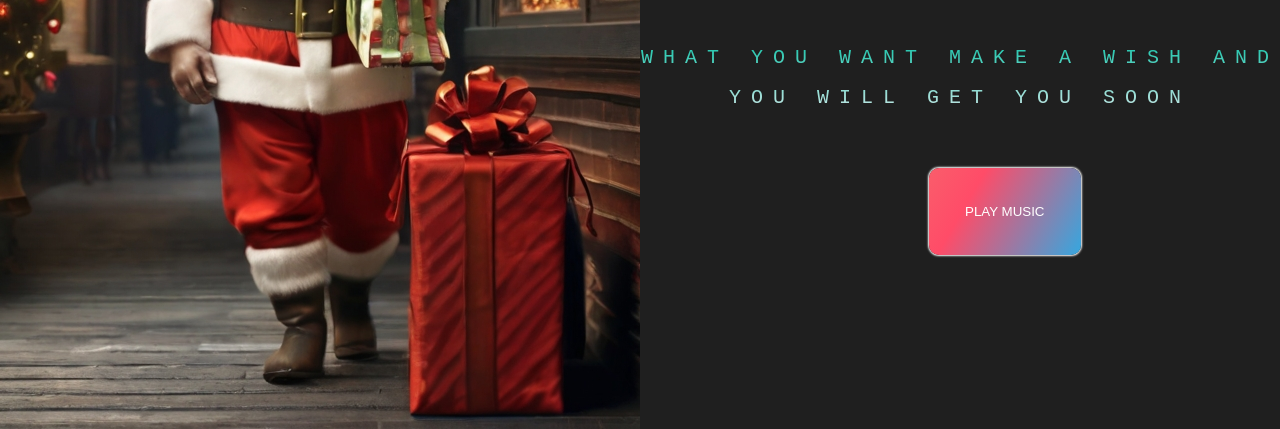
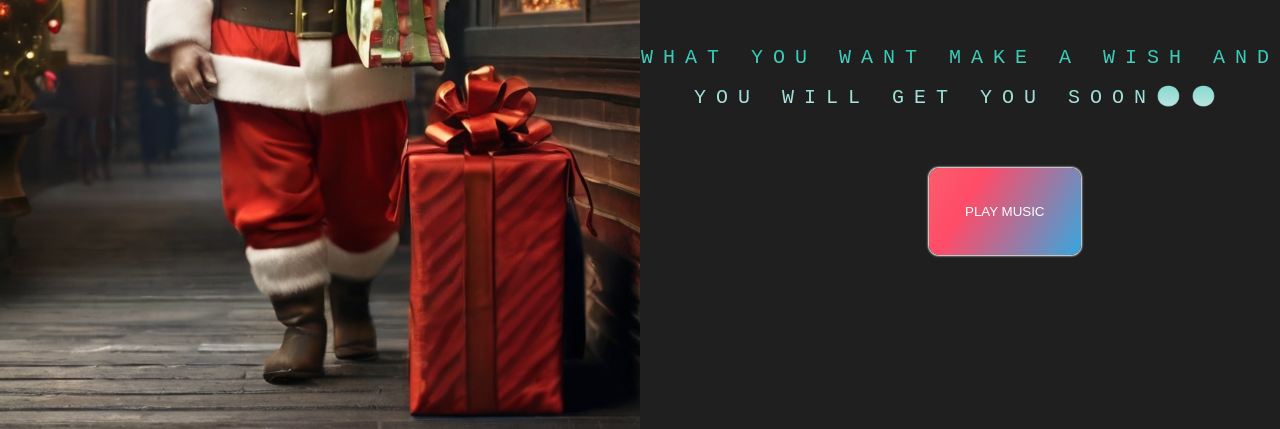
Before and after one commit to niteshkr100/happy, a plain HTML site: page index.html in a window 1280 px wide. Shown: the part 445-874 px from the top of the page. Drawn offline with nearby package versions, Linux system fonts and the light colour scheme.

Commit message:
Update index.html

```diff
--- a/index.html
+++ b/index.html
@@ -187,7 +187,7 @@
     <img src="./Leonardo_Diffusion_XL_santa_coming_with_gift_2.jpg" alt="">
 </div>
  <h2>🎊HAPPPY BIRTHDAY TO YOU BHAIYA🎉</h2>
- <p class="pp">WHAT YOU WANT MAKE A WISH AND YOU WILL GET YOU SOON</p>
+ <p class="pp">WHAT YOU WANT MAKE A WISH AND YOU WILL GET YOU SOON😊😁</p>
  <div class="btnbox">
  <button>PLAY MUSIC</button>
 </div>
```
